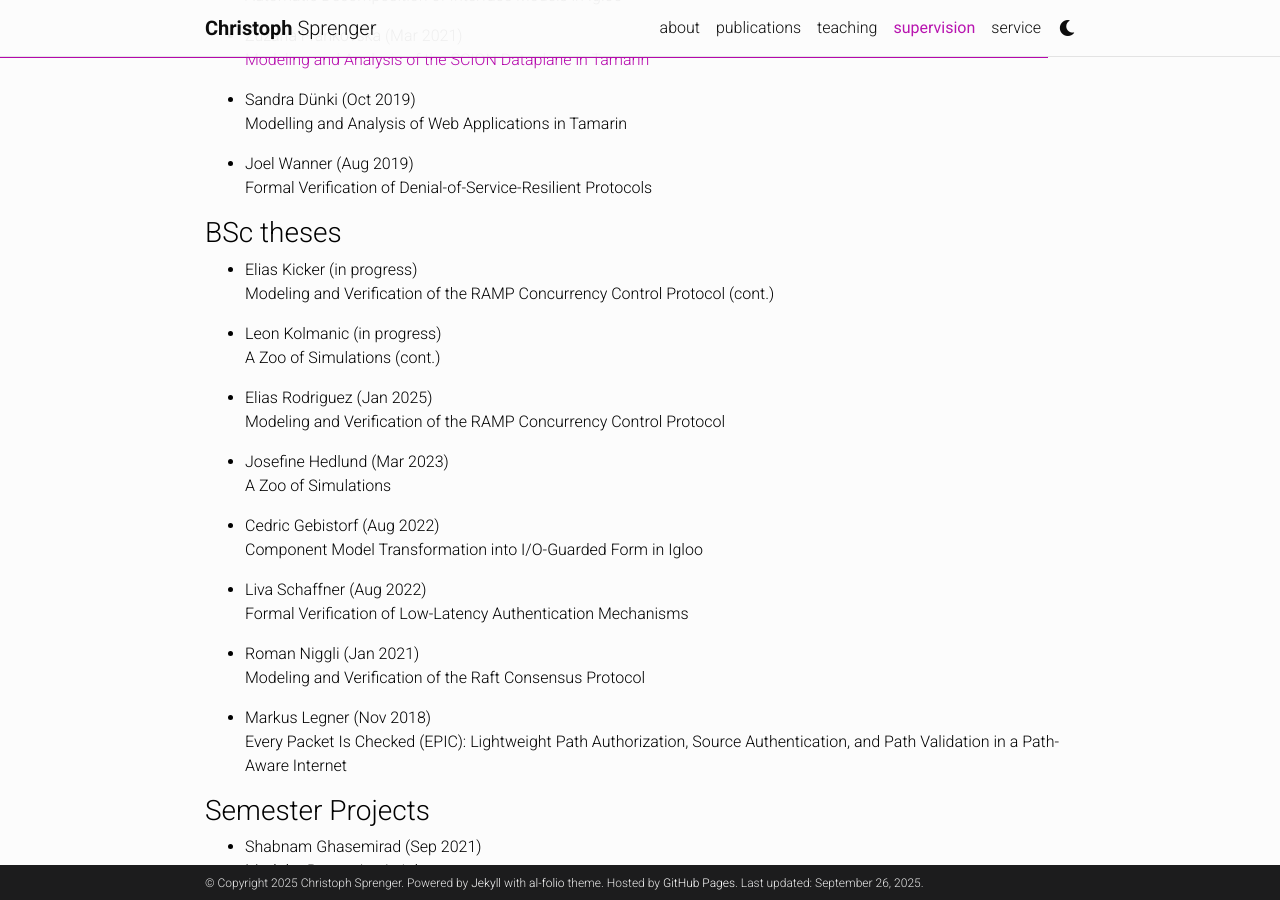
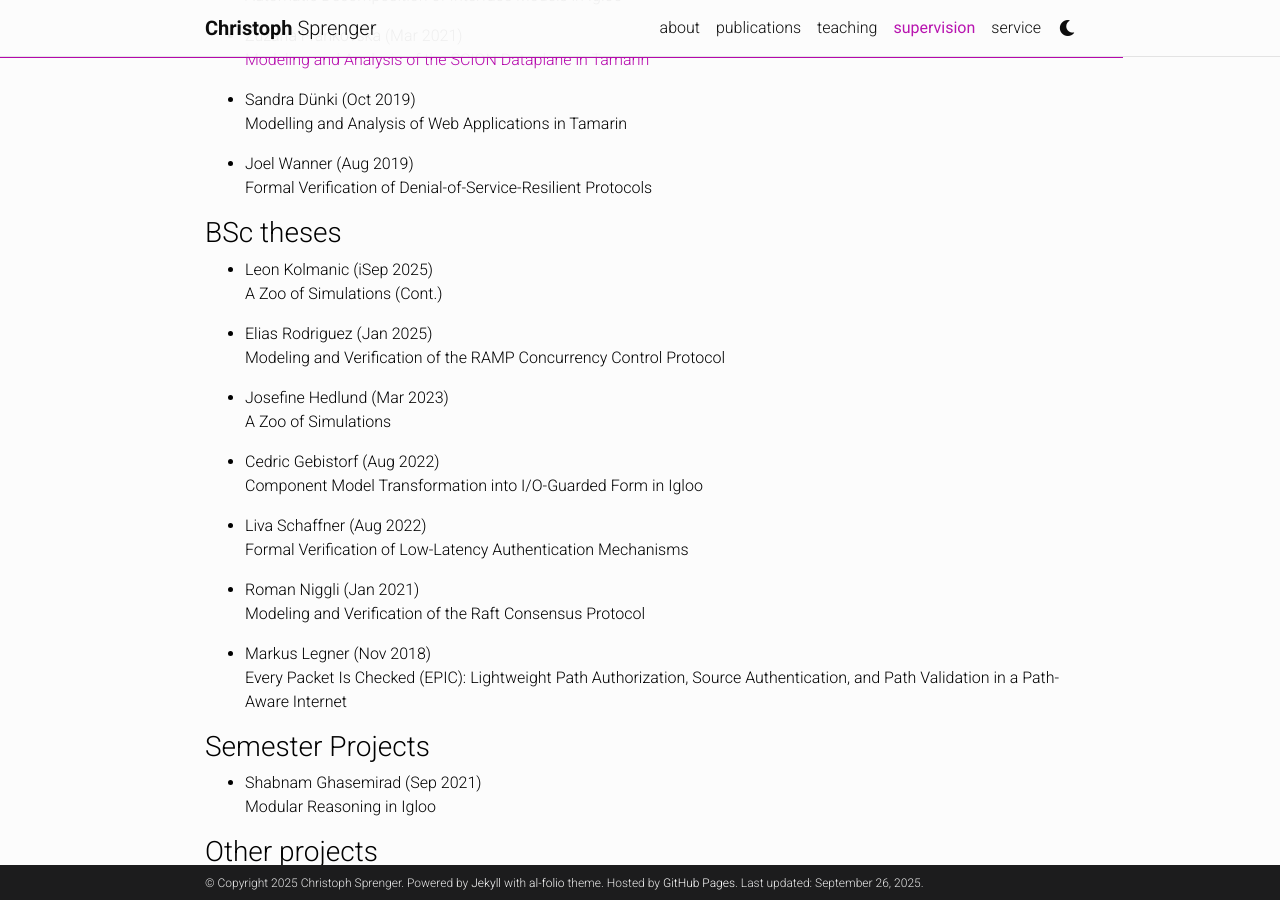
Before and after one commit to ch-sprenger/ch-sprenger.github.io, a Jekyll site: the page built from _pages/supervision.md, in a window 1280 px wide and 900 px high, scrolled down 785 px. Built offline with Jekyll 4.4.1, drawn with Linux system fonts in a browser that asks for light colours; comment, search, counter and statistics services are not loaded; a style sheet for code colours, icons or effects is not loaded.

Commit message:
updated teaching and supervision

```diff
--- a/_pages/supervision.md
+++ b/_pages/supervision.md
@@ -48,11 +48,8 @@ Formal Verification of Denial-of-Service-Resilient Protocols
 
 ### BSc theses
 
-- Elias Kicker (in progress) \\
-Modeling and Verification of the RAMP Concurrency Control Protocol (cont.)
-
-- Leon Kolmanic (in progress) \\
-A Zoo of Simulations (cont.)
+- Leon Kolmanic (iSep 2025) \\
+A Zoo of Simulations (Cont.)
 
 - Elias Rodriguez (Jan 2025) \\
 Modeling and Verification of the RAMP Concurrency Control Protocol
```
Also changed, not shown: _pages/teaching.md (+4 -0 lines).
